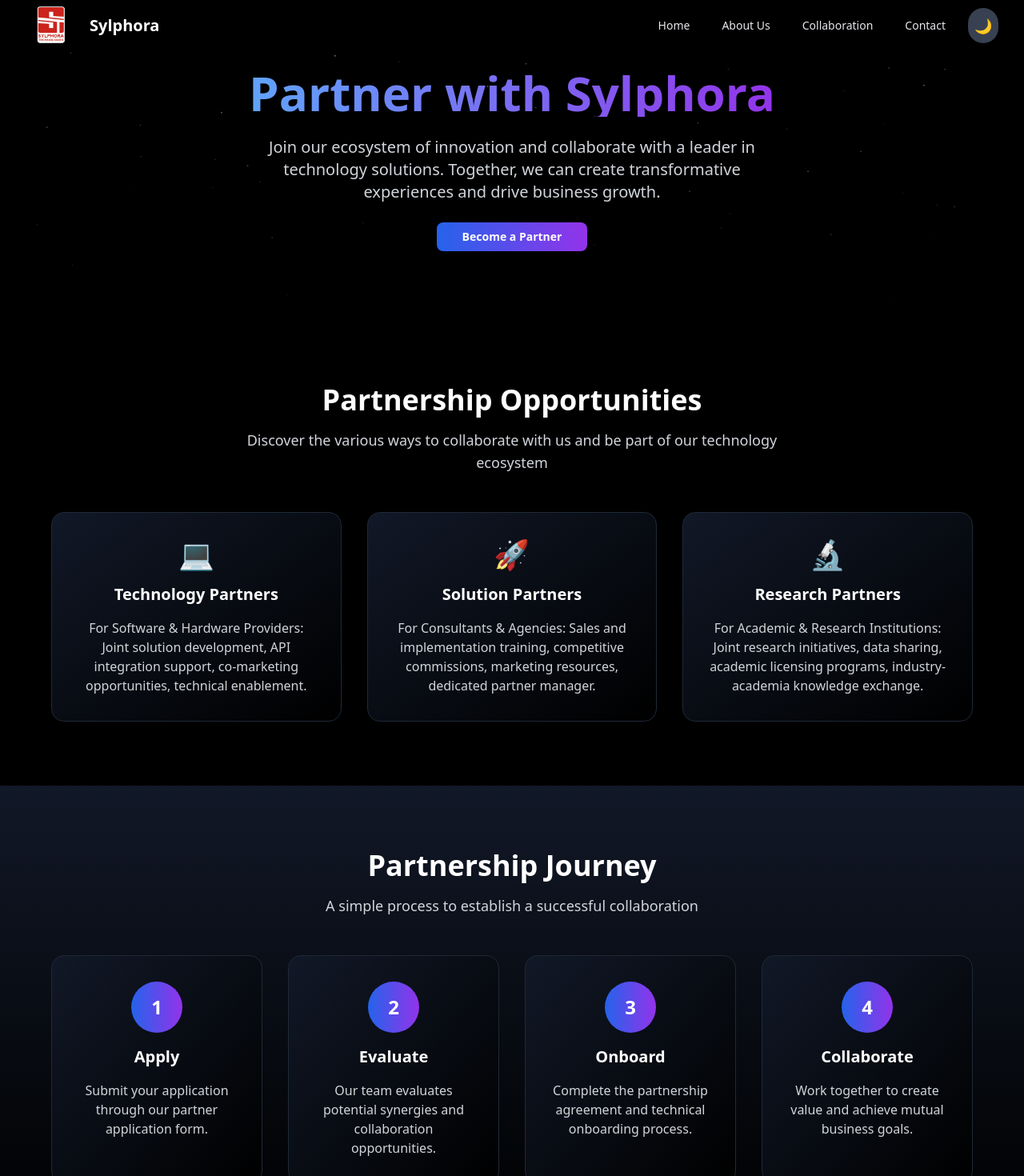
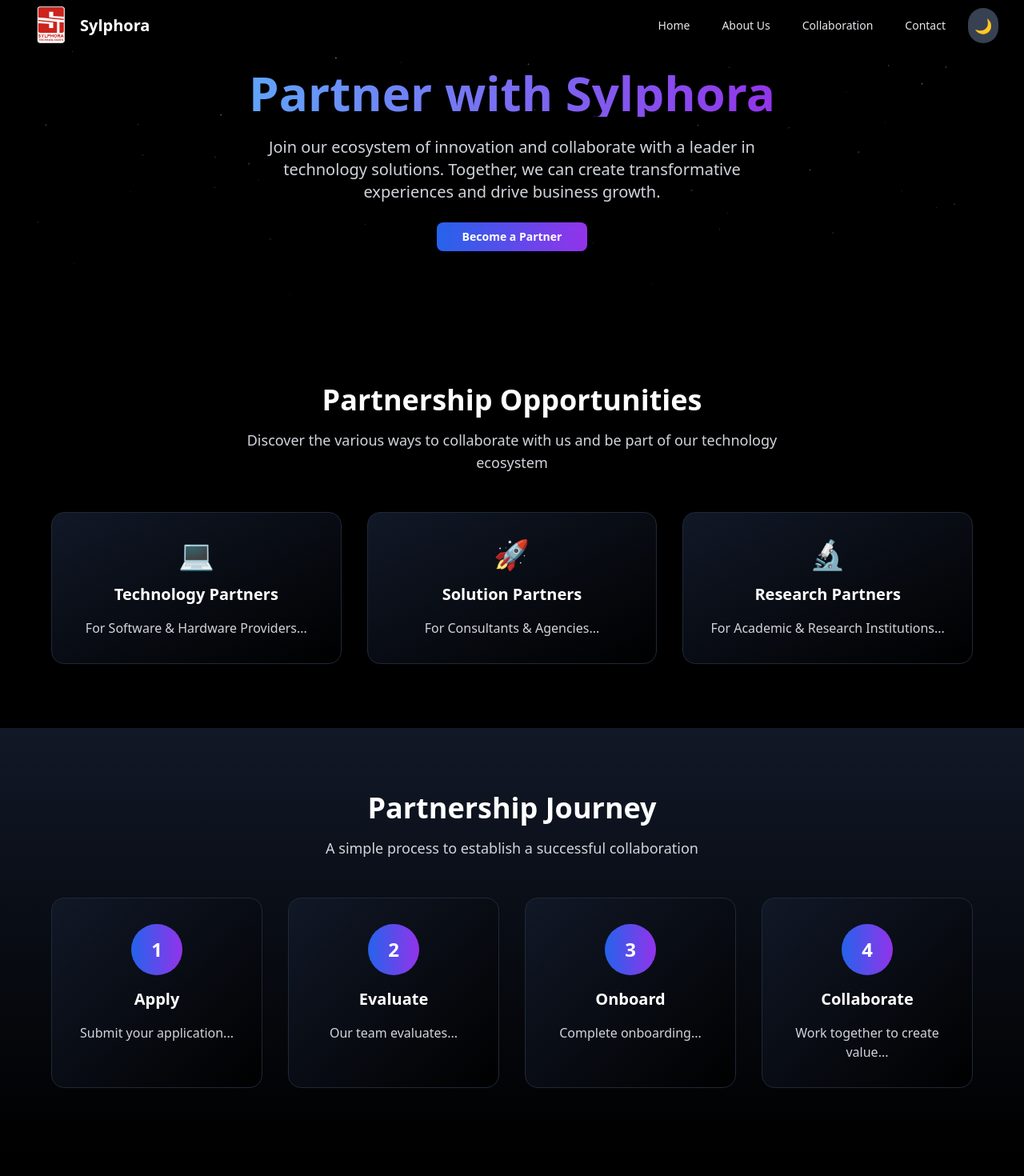
Before and after one commit to SylphoraTech/sylphora-website, a React (Create React App) app: page /collaboration in a window 1280 px wide. Shown: the top 1470 px of the page at 80% size. Built offline with nearby package versions, Linux system fonts and the light colour scheme.

Commit message:
Initial Commit

```diff
--- a/src/App.tsx
+++ b/src/App.tsx
@@ -61,6 +61,7 @@ function App() {
             <Route path="/cookies" element={<Cookies />} />
             <Route path="/collaboration" element={<Collaboration />} />
 
+
           </Routes>
         </main>
 
--- a/src/components/FollowUs.tsx
+++ b/src/components/FollowUs.tsx
@@ -16,13 +16,7 @@ const socialLinks: Array<{
   color: string;
   ariaLabel: string;
 }> = [
-  {
-    name: "Facebook",
-    icon: FaFacebookF,
-    url: "https://facebook.com",
-    color: "hover:bg-blue-600",
-    ariaLabel: "Follow us on Facebook",
-  },
+
   {
     name: "Twitter",
     icon: FaTwitter,
--- a/src/components/navigation/Navbar.tsx
+++ b/src/components/navigation/Navbar.tsx
@@ -45,7 +45,7 @@ export function Navbar() {
       <div className="max-w-7xl mx-auto px-4 sm:px-6 lg:px-8">
         <div className="flex items-center justify-between h-16">
           {/* Logo and Title */}
-          <Link to="/" className="flex items-center space-x-4">
+          <Link to="/" className="flex items-center space-x-1">
           <img
           src="/assets/logo.jpg"
           alt="Sylphora Logo"
--- a/src/pages/companypages/Collaboration.tsx
+++ b/src/pages/companypages/Collaboration.tsx
@@ -4,6 +4,17 @@ import PartnershipBenefits from "./PartnershipBenefits";
 import { motion } from "framer-motion";
 import { SparklesCore } from "@/components/sparkles";
 import PageTransition from "@/components/ui/PageTransition";
+import { supabase } from "@/lib/supabaseClient";
+
+interface FormData {
+  name: string;
+  email: string;
+  company: string;
+  website: string;
+  phone: string;
+  partnershipType: string;
+  message: string;
+}
 
 const BenefitCard = ({ icon, title, description }: { icon: string; title: string; description: string }) => (
   <motion.div
@@ -38,7 +49,7 @@ const StepCard = ({ step, title, description }: { step: string; title: string; d
 );
 
 const Collaboration = () => {
-  const [formData, setFormData] = useState({
+  const [formData, setFormData] = useState<FormData>({
     name: "",
     email: "",
     company: "",
@@ -48,20 +59,45 @@ const Collaboration = () => {
     message: "",
   });
 
+  const [loading, setLoading] = useState(false);
+  const [alert, setAlert] = useState<{ type: "success" | "error"; message: string } | null>(null);
   const formSectionRef = useRef<HTMLDivElement>(null);
 
   const scrollToForm = () => {
     formSectionRef.current?.scrollIntoView({ behavior: "smooth" });
   };
 
-  const handleInputChange = (e: React.ChangeEvent<HTMLInputElement | HTMLTextAreaElement | HTMLSelectElement>) => {
+  const handleInputChange = (
+    e: React.ChangeEvent<HTMLInputElement | HTMLTextAreaElement | HTMLSelectElement>
+  ) => {
     const { name, value } = e.target;
     setFormData((prev) => ({ ...prev, [name]: value }));
   };
 
-  const handleSubmit = (e: React.FormEvent) => {
+ const handleSubmit = async (e: React.FormEvent) => {
   e.preventDefault();
-    alert("Form submitted successfully!");
+  setLoading(true);
+  setAlert(null);
+
+  const { error } = await supabase
+    .from("partnership_applications")
+    .insert([
+      {
+        name: formData.name,
+        email: formData.email,
+        company: formData.company,
+        website: formData.website,
+        phone: formData.phone,
+        partnership_type: formData.partnershipType, // match your Supabase DB column
+        message: formData.message,
+      },
+    ]);
+
+  if (error) {
+    console.error("Supabase error:", error);
+    setAlert({ type: "error", message: "Submission failed. Please try again." });
+  } else {
+    setAlert({ type: "success", message: "Form submitted successfully!" });
     setFormData({
       name: "",
       email: "",
@@ -71,7 +107,13 @@ const Collaboration = () => {
       partnershipType: "",
       message: "",
     });
+  }
+
+  setLoading(false);
 };
+
+
+
 
   return (
     <PageTransition>
@@ -112,7 +154,7 @@ const Collaboration = () => {
           </motion.div>
         </div>
 
-        {/* Partnership Types Section */}
+        {/* Partnership Types */}
         <section className="w-full py-20 px-4">
           <motion.div
             initial={{ opacity: 0, y: 20 }}
@@ -128,26 +170,14 @@ const Collaboration = () => {
             </div>
 
             <div className="grid grid-cols-1 md:grid-cols-3 gap-8">
-              <BenefitCard
-                icon="💻"
-                title="Technology Partners"
-                description="For Software & Hardware Providers: Joint solution development, API integration support, co-marketing opportunities, technical enablement."
-              />
-              <BenefitCard
-                icon="🚀"
-                title="Solution Partners"
-                description="For Consultants & Agencies: Sales and implementation training, competitive commissions, marketing resources, dedicated partner manager."
-              />
-              <BenefitCard
-                icon="🔬"
-                title="Research Partners"
-                description="For Academic & Research Institutions: Joint research initiatives, data sharing, academic licensing programs, industry-academia knowledge exchange."
-              />
+              <BenefitCard icon="💻" title="Technology Partners" description="For Software & Hardware Providers..." />
+              <BenefitCard icon="🚀" title="Solution Partners" description="For Consultants & Agencies..." />
+              <BenefitCard icon="🔬" title="Research Partners" description="For Academic & Research Institutions..." />
             </div>
           </motion.div>
         </section>
 
-        {/* Partnership Journey Section */}
+        {/* Partnership Journey */}
         <section className="w-full py-20 px-4 bg-gradient-to-b from-gray-900 to-black">
           <motion.div
             initial={{ opacity: 0, y: 20 }}
@@ -163,34 +193,18 @@ const Collaboration = () => {
             </div>
 
             <div className="grid grid-cols-1 sm:grid-cols-2 lg:grid-cols-4 gap-8">
-              <StepCard
-                step="1"
-                title="Apply"
-                description="Submit your application through our partner application form."
-              />
-              <StepCard
-                step="2"
-                title="Evaluate"
-                description="Our team evaluates potential synergies and collaboration opportunities."
-              />
-              <StepCard
-                step="3"
-                title="Onboard"
-                description="Complete the partnership agreement and technical onboarding process."
-              />
-              <StepCard
-                step="4"
-                title="Collaborate"
-                description="Work together to create value and achieve mutual business goals."
-              />
+              <StepCard step="1" title="Apply" description="Submit your application..." />
+              <StepCard step="2" title="Evaluate" description="Our team evaluates..." />
+              <StepCard step="3" title="Onboard" description="Complete onboarding..." />
+              <StepCard step="4" title="Collaborate" description="Work together to create value..." />
             </div>
           </motion.div>
         </section>
 
-        {/* Partnership Benefits Section */}
+        {/* Benefits Section */}
         <PartnershipBenefits />
 
-        {/* Application Form Section */}
+        {/* Form */}
         <section ref={formSectionRef} className="w-full py-20 px-4">
           <motion.div
             initial={{ opacity: 0, y: 20 }}
@@ -201,78 +215,50 @@ const Collaboration = () => {
             <div className="text-center space-y-4">
               <h2 className="text-3xl font-bold">Become a Partner</h2>
               <p className="text-gray-300">
-                Ready to explore partnership opportunities? Fill out the form below and our partnership team will get in touch with you.
+                Ready to explore partnership opportunities? Fill out the form below and our team will contact you.
               </p>
             </div>
 
+
+
             <form onSubmit={handleSubmit} className="space-y-6">
               <div className="grid grid-cols-1 sm:grid-cols-2 gap-6">
-                <div className="space-y-2">
-                  <label className="block text-sm font-medium text-gray-300">Company Name</label>
+                {[
+                  { name: "company", label: "Company Name", type: "text", required: true },
+                  { name: "website", label: "Website", type: "text" },
+                  { name: "name", label: "Contact Name", type: "text", required: true },
+                  { name: "email", label: "Email Address", type: "email", required: true },
+                  { name: "phone", label: "Phone Number", type: "tel" },
+                ].map(({ name, label, type, required }) => (
+                  <div key={name} className="space-y-2">
+                    <label className="block text-sm font-medium text-gray-300">{label}</label>
                     <input
-                    type="text"
-                    name="company"
-                    value={formData.company}
+                      type={type}
+                      name={name}
+                      value={(formData as any)[name]}
                       onChange={handleInputChange}
-                    className="w-full px-4 py-2 rounded-lg bg-gray-800 border border-gray-700 text-white placeholder-gray-400 focus:ring-2 focus:ring-blue-500 focus:border-transparent transition-colors"
-                    required
-                  />
-                </div>
-                <div className="space-y-2">
-                  <label className="block text-sm font-medium text-gray-300">Website</label>
-                  <input
-                    type="text"
-                    name="website"
-                    value={formData.website}
-                    onChange={handleInputChange}
+                      required={required}
                       className="w-full px-4 py-2 rounded-lg bg-gray-800 border border-gray-700 text-white placeholder-gray-400 focus:ring-2 focus:ring-blue-500 focus:border-transparent transition-colors"
                     />
                   </div>
-                <div className="space-y-2">
-                  <label className="block text-sm font-medium text-gray-300">Contact Name</label>
-                  <input
-                    type="text"
-                    name="name"
-                    value={formData.name}
-                    onChange={handleInputChange}
-                    className="w-full px-4 py-2 rounded-lg bg-gray-800 border border-gray-700 text-white placeholder-gray-400 focus:ring-2 focus:ring-blue-500 focus:border-transparent transition-colors"
-                    required
-                  />
-                </div>
-                <div className="space-y-2">
-                  <label className="block text-sm font-medium text-gray-300">Email Address</label>
-                  <input
-                    type="email"
-                    name="email"
-                    value={formData.email}
-                    onChange={handleInputChange}
-                    className="w-full px-4 py-2 rounded-lg bg-gray-800 border border-gray-700 text-white placeholder-gray-400 focus:ring-2 focus:ring-blue-500 focus:border-transparent transition-colors"
-                    required
-                  />
-                </div>
-                <div className="space-y-2">
-                  <label className="block text-sm font-medium text-gray-300">Phone Number</label>
-                  <input
-                    type="tel"
-                    name="phone"
-                    value={formData.phone}
-                    onChange={handleInputChange}
-                    className="w-full px-4 py-2 rounded-lg bg-gray-800 border border-gray-700 text-white placeholder-gray-400 focus:ring-2 focus:ring-blue-500 focus:border-transparent transition-colors"
-                  />
-                </div>
+                ))}
                 <div className="space-y-2">
                   <label className="block text-sm font-medium text-gray-300">Partnership Type</label>
                   <select
                     name="partnershipType"
                     value={formData.partnershipType}
                     onChange={handleInputChange}
-                    className="w-full px-4 py-2 rounded-lg bg-gray-800 border border-gray-700 text-white placeholder-gray-400 focus:ring-2 focus:ring-blue-500 focus:border-transparent transition-colors"
                     required
+                    className="w-full px-4 py-2 rounded-lg bg-gray-800 border border-gray-700 text-white focus:ring-2 focus:ring-blue-500 focus:border-transparent transition-colors"
                   >
                     <option value="">Select Partnership Type</option>
                     <option value="technology">Technology Partner</option>
                     <option value="solution">Solution Partner</option>
                     <option value="research">Research Partner</option>
+                    <option value="agencies">Agencies Partner</option>
+                    <option value="companies">Companies Partner</option>
+                    <option value="universities">Universities & Colleges Partner</option>
+                    <option value="product">Product Owners / Startup Founders</option>
                     <option value="other">Other</option>
                   </select>
                 </div>
@@ -287,17 +273,28 @@ const Collaboration = () => {
                   value={formData.message}
                   onChange={handleInputChange}
                   rows={4}
+                  required
                   className="w-full px-4 py-2 rounded-lg bg-gray-800 border border-gray-700 text-white placeholder-gray-400 focus:ring-2 focus:ring-blue-500 focus:border-transparent transition-colors resize-none"
-                  required
                 />
               </div>
+
+              {alert && (
+                  <div
+                  className={`text-center p-3 rounded-md ${
+                  alert.type === "success" ? "bg-green-600/20 text-green-400" : "bg-red-600/20 text-red-400"
+                   }`}
+                  >
+              {alert.message}
+                  </div>
+                  )}
 
               <div className="text-center">
                 <Button
                   type="submit"
+                  disabled={loading}
                   className="bg-gradient-to-r from-blue-600 to-purple-600 hover:from-blue-700 hover:to-purple-700 text-white font-semibold px-8 py-3 rounded-lg transform transition-all duration-200 hover:scale-105"
                 >
-                  Submit Application
+                  {loading ? "Submitting..." : "Submit Application"}
                 </Button>
               </div>
             </form>
--- a/src/pages/home.tsx
+++ b/src/pages/home.tsx
@@ -7,6 +7,7 @@ import LampContainer from "@/components/ui/Lamp/LampContainer";
 import { MapPinIcon } from "@heroicons/react/20/solid";
 import { TypewriterEffect } from "@/components/ui/typewriter-effect";
 import { CoreValuesDemo } from "@/components/cards/CoreValuesDemo";
+
 
 const Home: React.FC = () => {
   const words = [{ text: "Our" }, { text: "Core" }, { text: "Values" }];
```
Also changed, not shown: src/components/cards/CardItem.tsx (+9 -8 lines), src/pages/Help.tsx (+7 -1 lines), 1 other file (tests, documents, lock files or other folders). Lines whose indentation alone changed are shown as unchanged.
